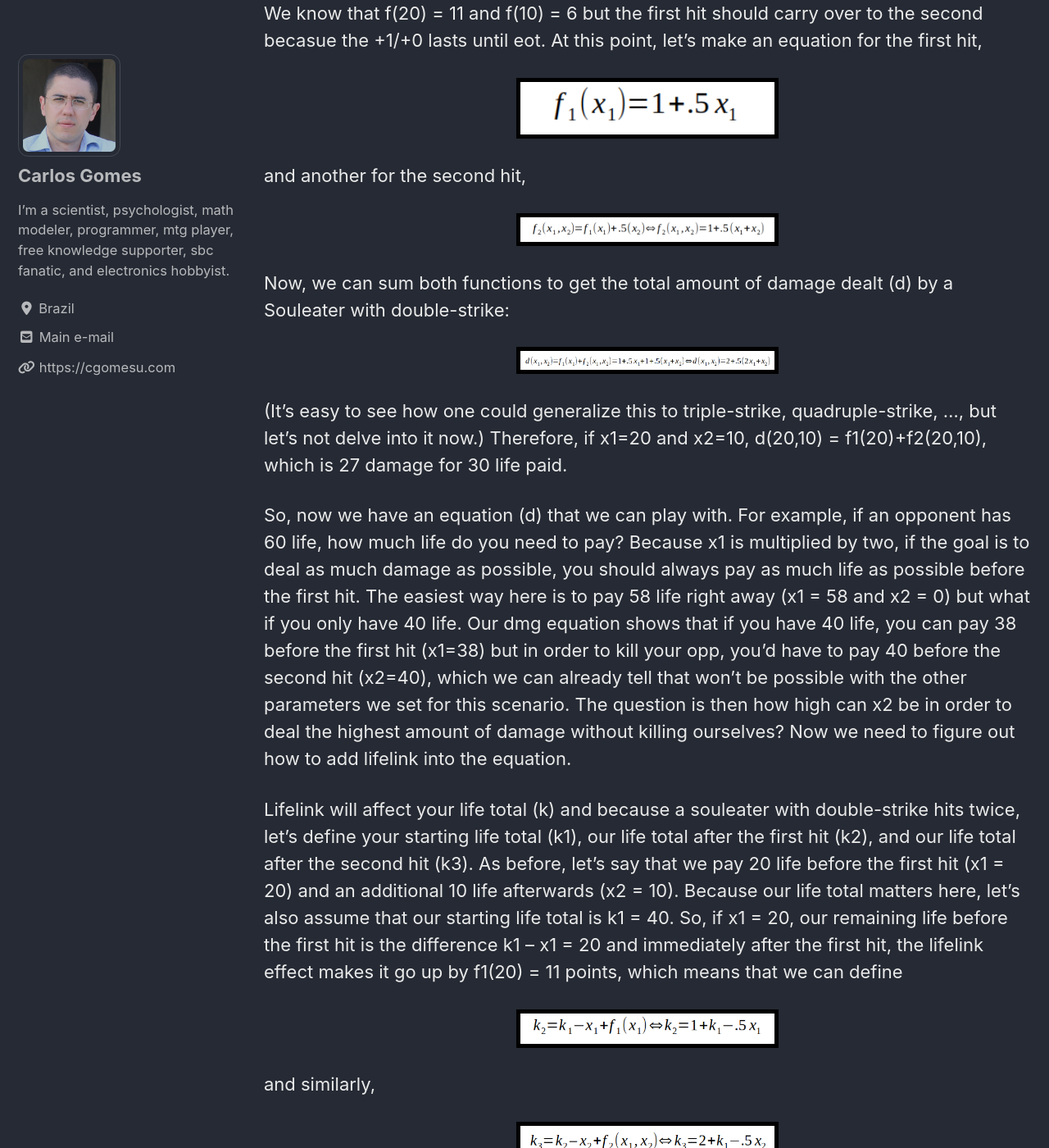
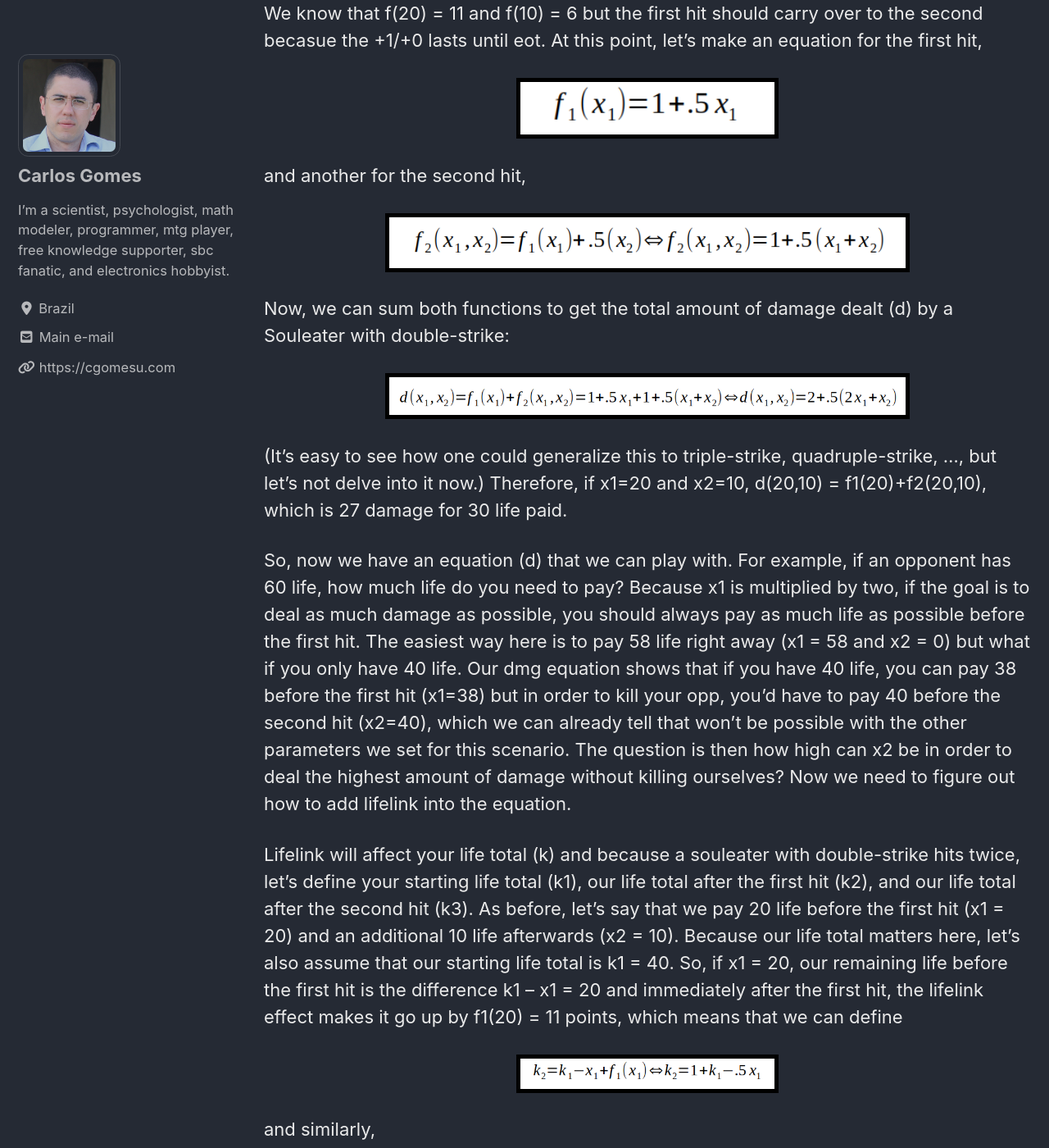
Before and after one commit to cgomesu/website, a Jekyll site: the page built from _posts/2019-07-19-Math-of-bruised-souleater.md, in a window 1280 px wide and 1400 px high, scrolled down 2697 px. Shown: the whole window at 82% size. Built offline with Jekyll 4.4.1, drawn with Linux system fonts in a browser that asks for light colours; cached includes are drawn as plain includes; nearby versions of some CDN libraries.

Commit message:
added class postimage--large, edited blog post

```diff
--- a/_posts/2019-07-19-Math-of-bruised-souleater.md
+++ b/_posts/2019-07-19-Math-of-bruised-souleater.md
@@ -31,11 +31,11 @@ The intuition with double-strike is to multiply f(x) by 2, which would be correc
 
 and another for the second hit,
 
-[![Eq 03](/assets/posts/2019-07-19-Math-bruised-souleater/eq3.png){: .PostImage}](/assets/posts/2019-07-19-Math-bruised-souleater/eq3.png)
+[![Eq 03](/assets/posts/2019-07-19-Math-bruised-souleater/eq3.png){: .PostImage .PostImage--large}](/assets/posts/2019-07-19-Math-bruised-souleater/eq3.png)
 
 Now, we can sum both functions to get the total amount of damage dealt (d) by a Souleater with double-strike:
 
-[![Eq 04](/assets/posts/2019-07-19-Math-bruised-souleater/eq4.png){: .PostImage}](/assets/posts/2019-07-19-Math-bruised-souleater/eq4.png)
+[![Eq 04](/assets/posts/2019-07-19-Math-bruised-souleater/eq4.png){: .PostImage  .PostImage--large}](/assets/posts/2019-07-19-Math-bruised-souleater/eq4.png)
 
 (It's easy to see how one could generalize this to triple-strike, quadruple-strike, ..., but let’s not delve into it now.) Therefore, if x1=20 and x2=10, d(20,10) = f1(20)+f2(20,10), which is 27 damage for 30 life paid.
 
@@ -57,7 +57,7 @@ which funny enough doesn’t include x1 into the equation. The equation for nl t
 
 Good. Now, what can we do with that? Well, we can figure out how to maximize dmg in terms of our life total, so that you deal as much damage as possible without dying for any given amount of starting life total (the math equivalent of “just pay as much life as you can before each hit”). For k1 > 0, let i1 and i2 be the amount of life you want to have before the first hit and second hit, respectively, then
 
-[![Eq 08](/assets/posts/2019-07-19-Math-bruised-souleater/eq8.png){: .PostImage}](/assets/posts/2019-07-19-Math-bruised-souleater/eq8.png)
+[![Eq 08](/assets/posts/2019-07-19-Math-bruised-souleater/eq8.png){: .PostImage .PostImage--large}](/assets/posts/2019-07-19-Math-bruised-souleater/eq8.png)
 
 (There’s an additional complication here because of how we use phyrexian mana but we don’t need to worry too much about it as long as we can figure out the appropriate i1 and i2 for each value of k1. For example, if you have 40 life, max(d) = 2.5 + 1.25(40) - .75(2) - .5(2) = 50. Because k1 is multiplied by a value greater than one, this equation tells us that the amount of damage done above your starting life increases with our starting life. For example, if you have 40 life, you can deal 10 damage above your starting life to an opponent (e.g., kill an opponent with 50 life points) but if you have 20 life, you can only deal 5 damage above your starting life (e.g., kill an opponent with 25 life points). It’s easier to see this relationship when we plot max(d) as a function of the starting life (k1) using the minimum appropriate values of i1 and i2:
 
@@ -65,7 +65,7 @@ Good. Now, what can we do with that? Well, we can figure out how to maximize dmg
 
 If we fit a linear equation to it, we get a solution that does not require knowing the exact values of i1 and i2, namely max(d) ≈ .65 + 1.25k1.  However, because each point is equally likely, as /u/darth_aardvark pointed out, the appropriate intercept should be the mean of all possible combinations of min(i1) and min(i2), which can only take on values {1, 2}.  There is a total of 2^2 combinations of  min(i1) and min(i2), namely
 
-[![Eq 09](/assets/posts/2019-07-19-Math-bruised-souleater/eq9.png){: .PostImage}](/assets/posts/2019-07-19-Math-bruised-souleater/eq9.png)
+[![Eq 09](/assets/posts/2019-07-19-Math-bruised-souleater/eq9.png){: .PostImage .PostImage--large}](/assets/posts/2019-07-19-Math-bruised-souleater/eq9.png)
 
 Those equations give us a mean intercept = .625 and a revised and final formula for the maximum amount of damage that a "bruised" souleater can do, specifically
 
--- a/_sass/minimal-mistakes/_cgomesu.scss
+++ b/_sass/minimal-mistakes/_cgomesu.scss
@@ -4,4 +4,7 @@
     display: block;
 	margin-left: auto;
     margin-right: auto;
+  &--large {
+    width: 640px;
+  }
 }
```
Also changed, not shown: 4 other files.
